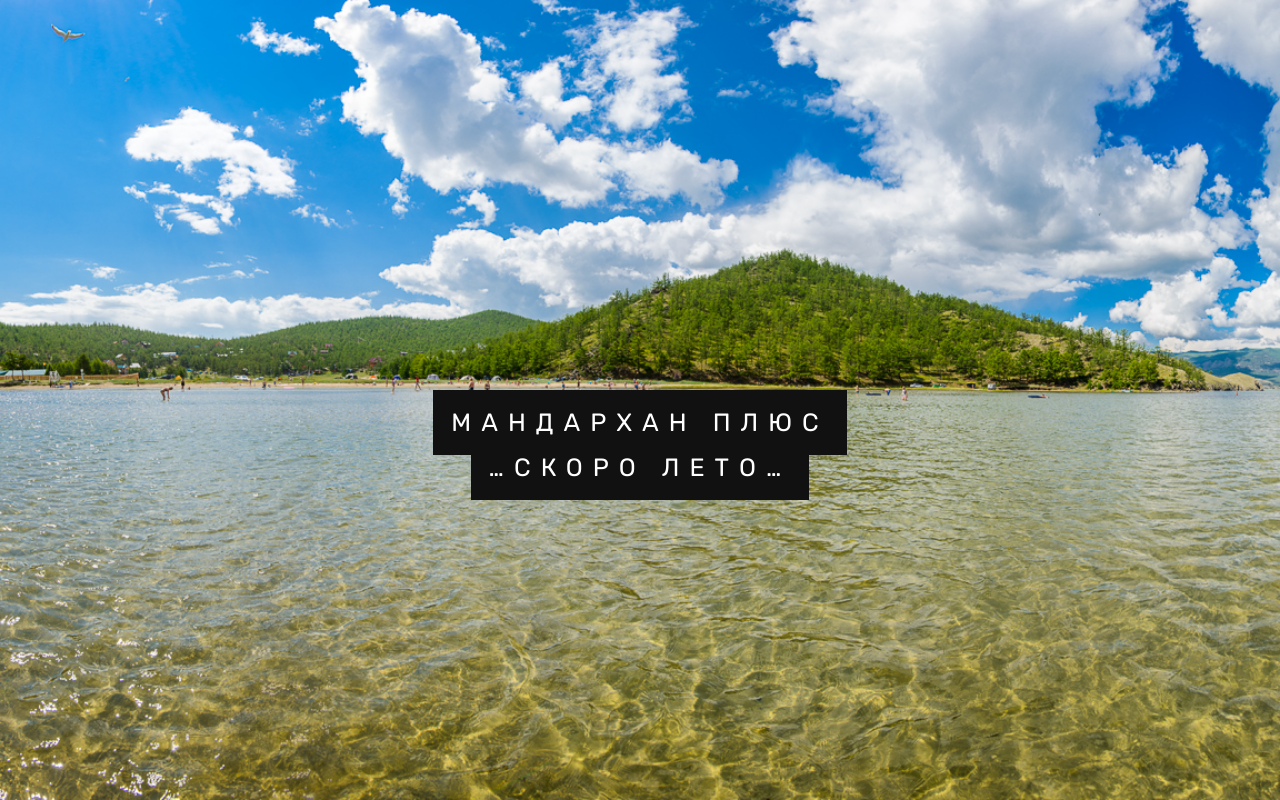
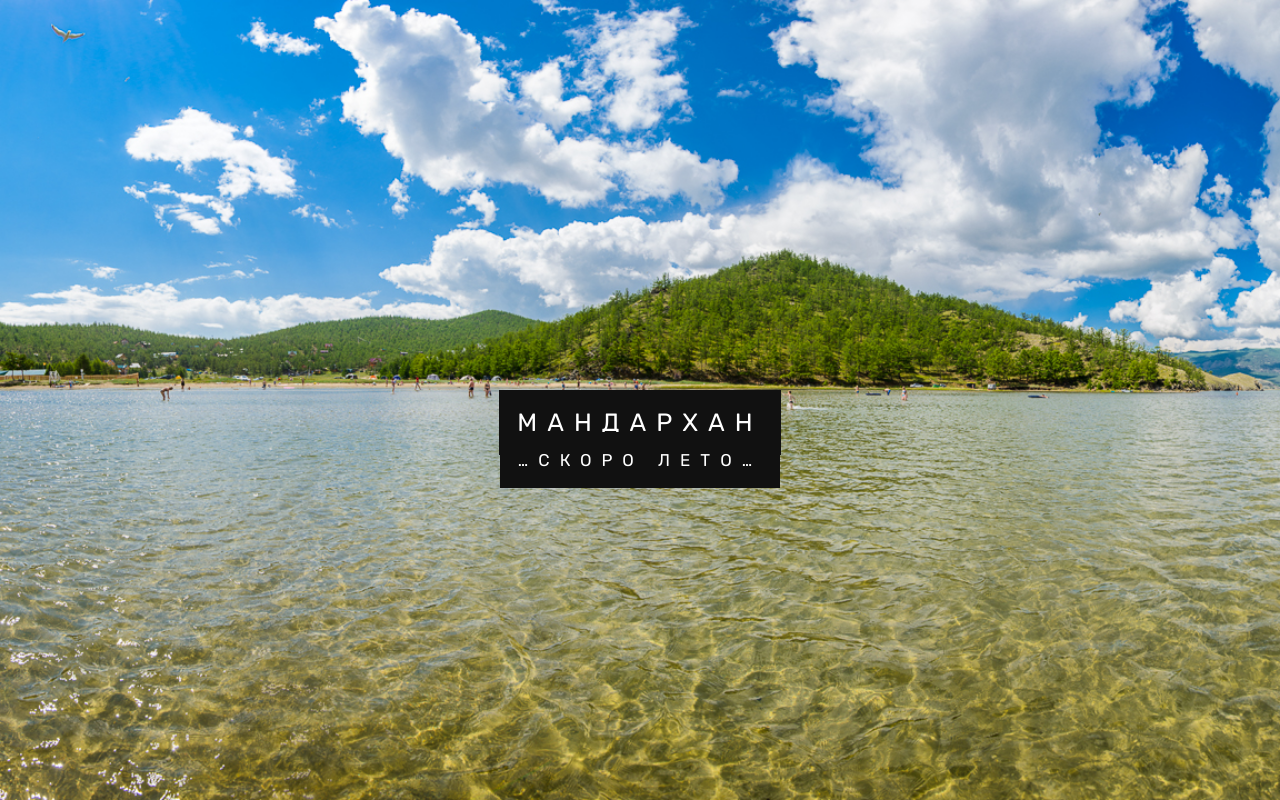
Before and after one commit to mandarhan/mandarhan.github.io, a plain HTML site: page index.html in a window 1280 px wide. Drawn offline with Linux system fonts and the light colour scheme.

Commit message:
Улучшение №1

```diff
--- a/index.html
+++ b/index.html
@@ -56,8 +56,8 @@
 <body>
 <div class="bgimg-1">
     <div class="caption">
-        <span class="border">МАНДАРХАН ПЛЮС</span><br>
-        <span class="border">&hellip;СКОРО ЛЕТО&hellip;</span>
+        <span class="border">МАНДАРХАН</span><br>
+        <span class="border" style="font-size: 17px">&hellip;СКОРО ЛЕТО&hellip;</span>
     </div>
 </div>
 </body>
```
